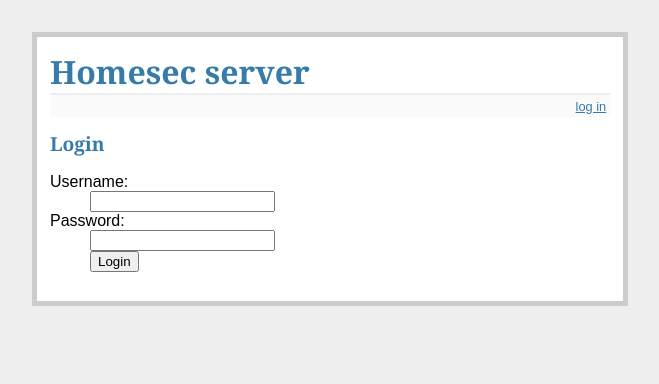
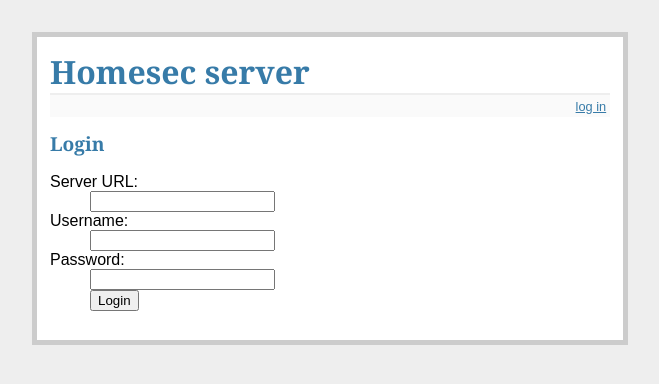
Before and after one commit to shalomcrown/homesec-server-fl, a Flask app: page /login in a window 1280 px wide. Shown: the top 384 px of the page, without its empty margins (310-969 px from the left). Run offline with Flask 2, Linux system fonts and the light colour scheme; parts of the project's set-up code (start-up, migrations or seed data) failed here and were passed over.

Commit message:
Starting client

```diff
--- a/db_schema.py
+++ b/db_schema.py
@@ -9,6 +9,7 @@ from enum import Enum
 import hashlib
 import logging
 import logging.handlers
+import os
 
 logger = logging.getLogger(__name__)
 
@@ -128,6 +129,7 @@ def get_session():
     global ses
     global eng
     if not ses:
+        logger.debug('We are at %s' % os.getcwd())
         eng = create_engine('sqlite:///../homesec.db', echo=True)
         Base.metadata.bind = eng
         Session = sessionmaker(bind=eng)
@@ -145,3 +147,6 @@ def schema_create():
         logger.debug("Creating default user")
         ses.add(User(name='pi', password=passwordFromString('123456')))
         ses.commit()
+
+    if not ses.query(Settings).count():
+        Settings(name = 'server_url', value='http://localhost:5050')
--- a/main.py
+++ b/main.py
@@ -9,13 +9,17 @@ import logging
 import  logging.handlers
 from db_schema import *
 import json
+import argparse
 
 
 #============================
 app = Flask(__name__)
 app.secret_key = os.urandom(24)
-logger = logging.getLogger(__name__)
-
+logger = app.logger
+is_server = False
+server_url = None
+FORMAT = '%(asctime)s %(levelname)s %(filename)s %(line)s  %(message)s'
+logging.basicConfig(format=FORMAT)
 
 #============================
 @app.before_request
@@ -78,7 +82,7 @@ def login():
             flash('Unknown user or bad password')
     if 'username' in session:
         return 'Logged in as %s' % escape(session['username'])
-    return render_template('login.html', error=error)
+    return render_template('login.html', context={"is_server" : is_server, 'error' : error})
 
 
 #============================
@@ -135,6 +139,11 @@ class ZoneApi (MethodView):
         return json.dumps([ a.serialize() for a in zones])
 
 #============================
+def loadSettings():
+     s = get_session()
+     server_url = s.query(Settings).filter(Settings.name == 'server_url')
+
+#============================
 if __name__ == "__main__":
     logger.setLevel(logging.DEBUG)
     logger.propagate = False
@@ -143,8 +152,17 @@ if __name__ == "__main__":
     logger.addHandler(sh)
     schema_create()
 
+    parser = argparse.ArgumentParser("Homesec server / client")
+    parser.add_argument('-s', '--server', action='store_true')
+    args = parser.parse_args()
+    is_server = args.server
 
-    app.add_url_rule('/api/zones/', endpoint='api_zones',
-        view_func=ZoneApi.as_view('api_zones'),
-        methods=['GET', 'POST', 'PUT', 'DELETE'])
-    app.run(host="0.0.0.0", debug=True)
+    loadSettings()
+
+    if is_server:
+        app.add_url_rule('/api/zones/', endpoint='api_zones',
+            view_func=ZoneApi.as_view('api_zones'),
+            methods=['GET', 'POST', 'PUT', 'DELETE'])
+
+    app.run(host="0.0.0.0", debug=True,
+            port = 5050 if is_server else 8080)
--- a/templates/login.html
+++ b/templates/login.html
@@ -4,6 +4,10 @@
   {% if error %}<p class=error><strong>Error:</strong> {{ error }}{% endif %}
   <form action="{{ url_for('login') }}" method=post>
     <dl>
+        {%if not is_server %}
+        <dt>Server URL:
+        <dd><input type=text name=server_url value="{{ server_url }}" />
+        {% endif %}
       <dt>Username:
       <dd><input type=text name=username>
       <dt>Password:
```
